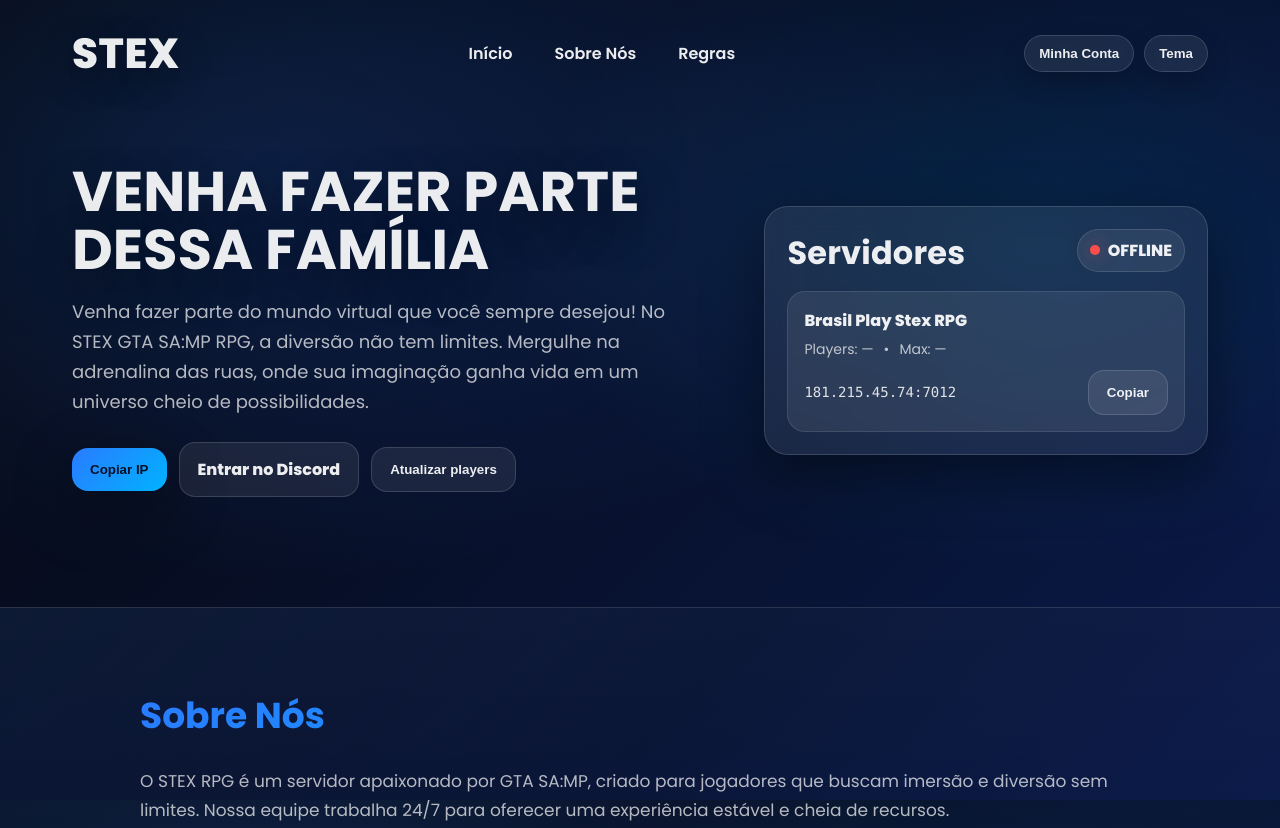
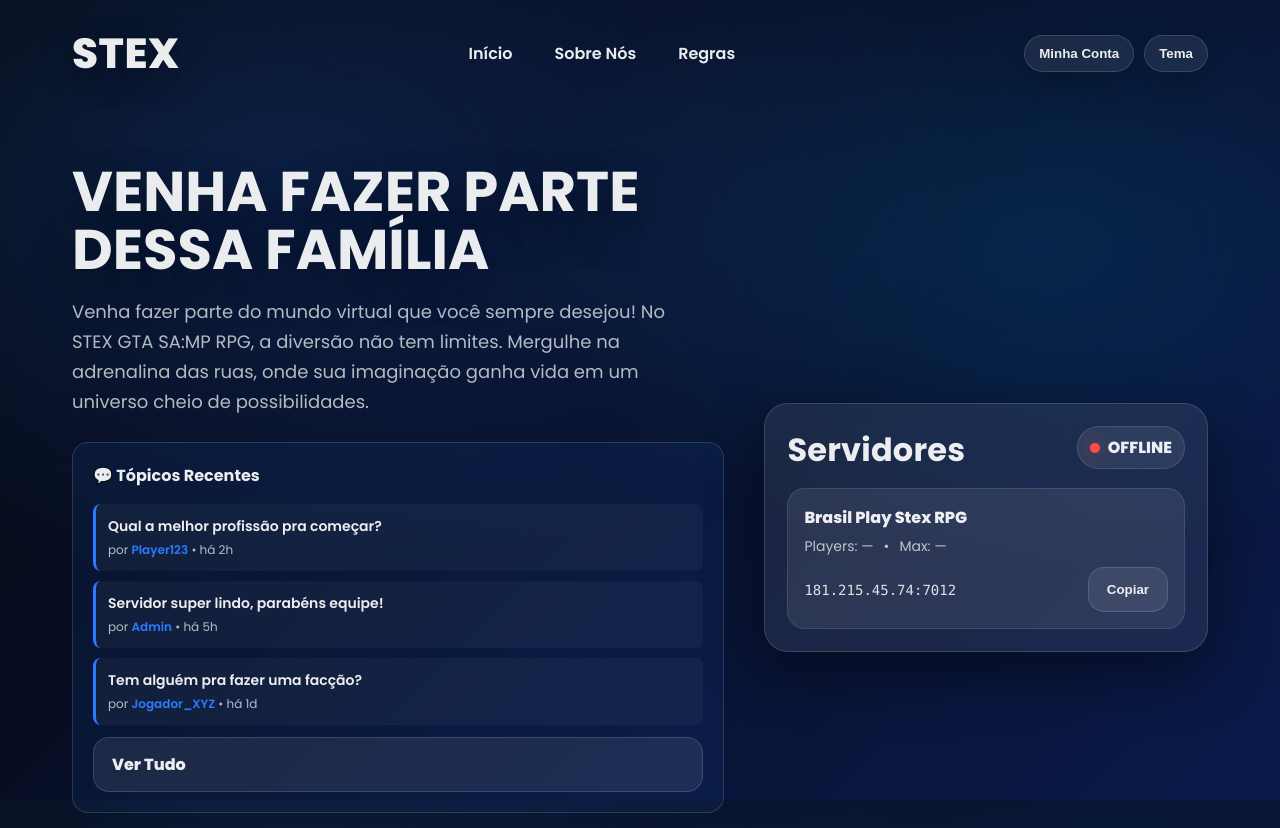
Before and after one commit to theusdev-pixel/STEX-RPG, a website: page index.html in a window 1280 px wide. Shown: the top 828 px of the page. Drawn offline with Linux system fonts and the light colour scheme; no server answers.

Commit message:
add forum topics section

```diff
--- a/index.html
+++ b/index.html
@@ -48,6 +48,26 @@
           Mergulhe na adrenalina das ruas, onde sua imaginação ganha vida
           em um universo cheio de possibilidades.
         </p>
+
+        <!-- Fórum / Tópicos -->
+        <div class="forum-section">
+          <h3>💬 Tópicos Recentes</h3>
+          <div class="forum-topics">
+            <div class="forum-topic">
+              <div class="topic-title">Qual a melhor profissão pra começar?</div>
+              <div class="topic-meta">por <span class="topic-author">Player123</span> • há 2h</div>
+            </div>
+            <div class="forum-topic">
+              <div class="topic-title">Servidor super lindo, parabéns equipe!</div>
+              <div class="topic-meta">por <span class="topic-author">Admin</span> • há 5h</div>
+            </div>
+            <div class="forum-topic">
+              <div class="topic-title">Tem alguém pra fazer uma facção?</div>
+              <div class="topic-meta">por <span class="topic-author">Jogador_XYZ</span> • há 1d</div>
+            </div>
+          </div>
+          <a href="#forum" class="btn btn-ghost" style="width:100%; margin-top:12px;">Ver Tudo</a>
+        </div>
 
         <div class="cta-row">
           <button class="btn btn-primary" id="copyBtn" type="button">
--- a/styles.css
+++ b/styles.css
@@ -193,6 +193,52 @@
   gap:12px;
   flex-wrap:wrap;
   align-items:center;
+}
+
+/* Fórum */
+.forum-section {
+  background: rgba(42, 123, 255, 0.08);
+  border: 1px solid var(--stroke);
+  border-radius: 16px;
+  padding: 20px;
+  margin-bottom: 24px;
+}
+.forum-section h3 {
+  margin: 0 0 16px;
+  font-size: 16px;
+  font-weight: 700;
+  color: var(--txt);
+}
+.forum-topics {
+  display: flex;
+  flex-direction: column;
+  gap: 10px;
+}
+.forum-topic {
+  background: rgba(255, 255, 255, 0.04);
+  border-left: 3px solid var(--accent);
+  padding: 12px;
+  border-radius: 8px;
+  cursor: pointer;
+  transition: 0.25s;
+}
+.forum-topic:hover {
+  background: rgba(255, 255, 255, 0.08);
+  transform: translateX(4px);
+}
+.topic-title {
+  font-size: 14px;
+  font-weight: 600;
+  color: var(--txt);
+  margin-bottom: 4px;
+}
+.topic-meta {
+  font-size: 12px;
+  color: var(--muted);
+}
+.topic-author {
+  font-weight: 600;
+  color: var(--accent);
 }
 
 .btn{
```
